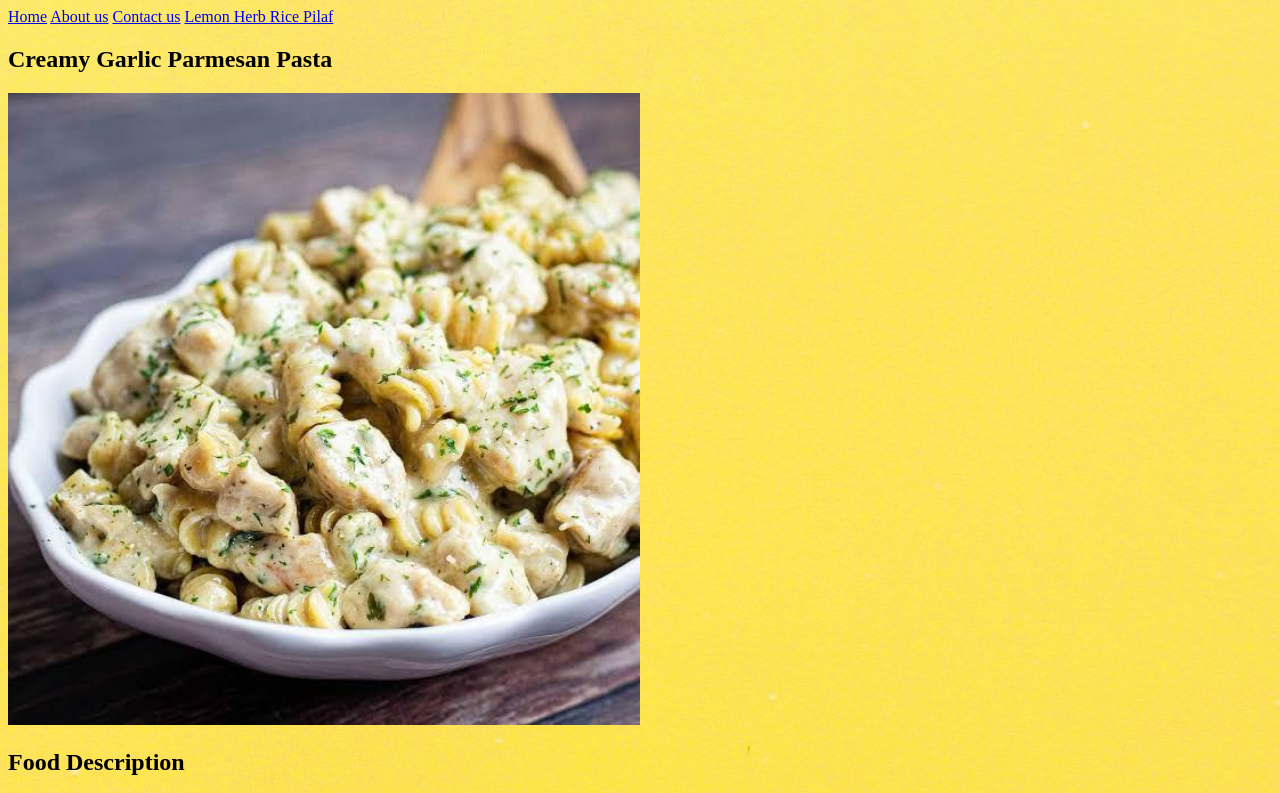
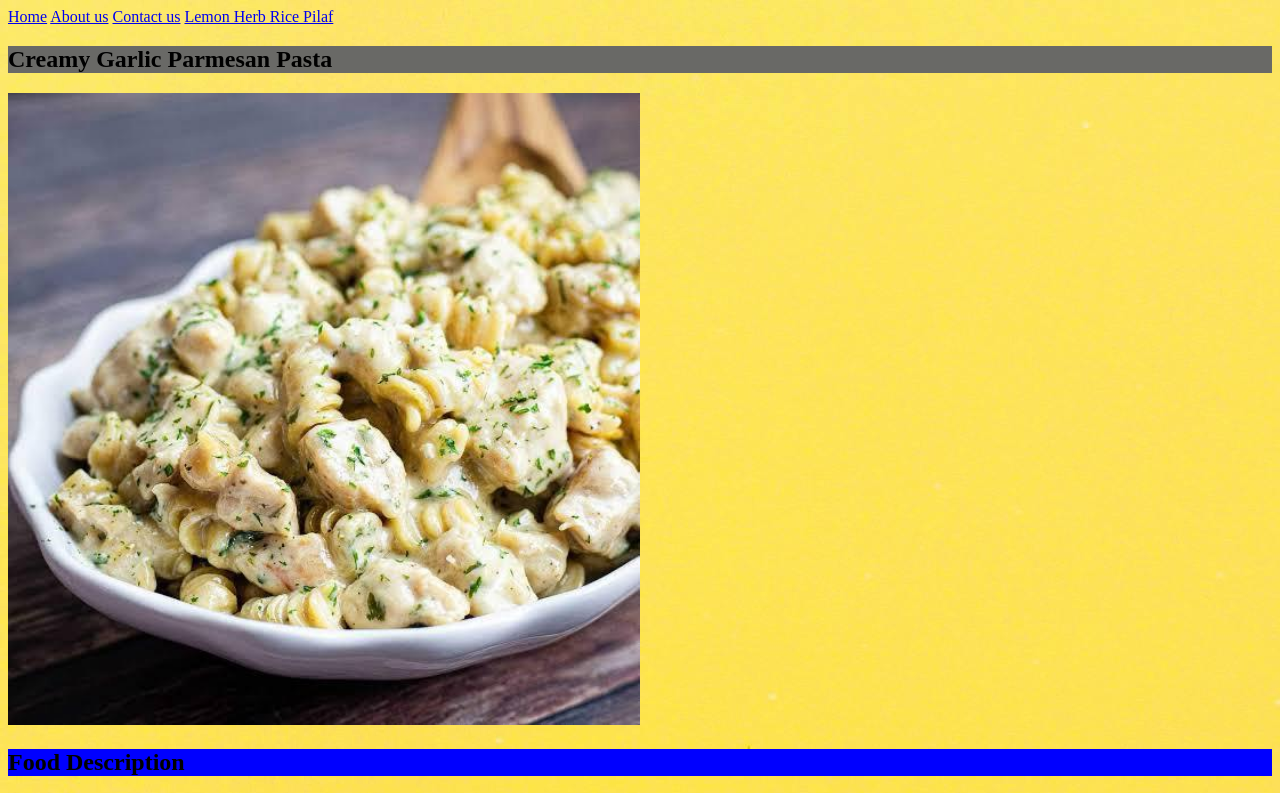
Before and after one commit to ThatTechDoc/My-recipe, a plain HTML site: page Firstweek.html/Creamy_Garlic_Parmesan_Pasta.html in a window 1280 px wide. Shown: the top 793 px of the page. Drawn offline with Linux system fonts and the light colour scheme; files that its build step writes are made by us from their sources.

Commit message:
commit to effect styling changes

```diff
--- a/Firstweek.html/Creamy_Garlic_Parmesan_Pasta.html
+++ b/Firstweek.html/Creamy_Garlic_Parmesan_Pasta.html
@@ -4,8 +4,8 @@
 <head>
     <meta charset="utf-8">
     <meta name="viewport" content="width=device-width">
-    <title>Creamy Garlic Parmesan Pasta
-    </title>
+    <title>Creamy Garlic Parmesan Pasta</title>
+    <link rel="stylesheet" href="styles.css">
 </head>
 
 <body background="assets/PossibleBG3.jpg">
```
Also changed, not shown: Firstweek.html/AboutUs.html (+1 -0 lines), Firstweek.html/Lemon_Herb_Rice_Pilaf.html (+2 -2 lines), Firstweek.html/contact.html (+1 -0 lines), Firstweek.html/index.html (+1 -0 lines).
